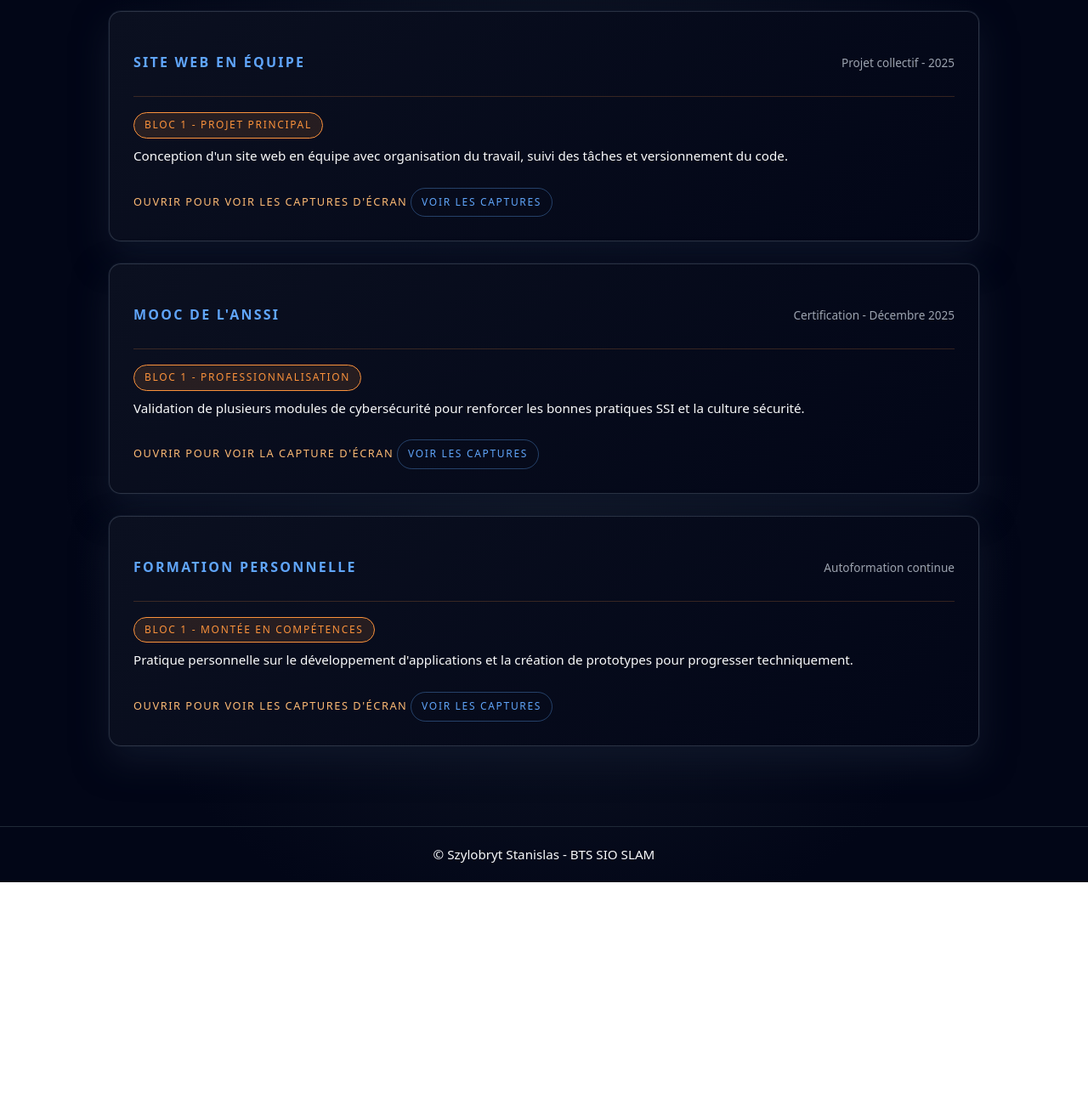
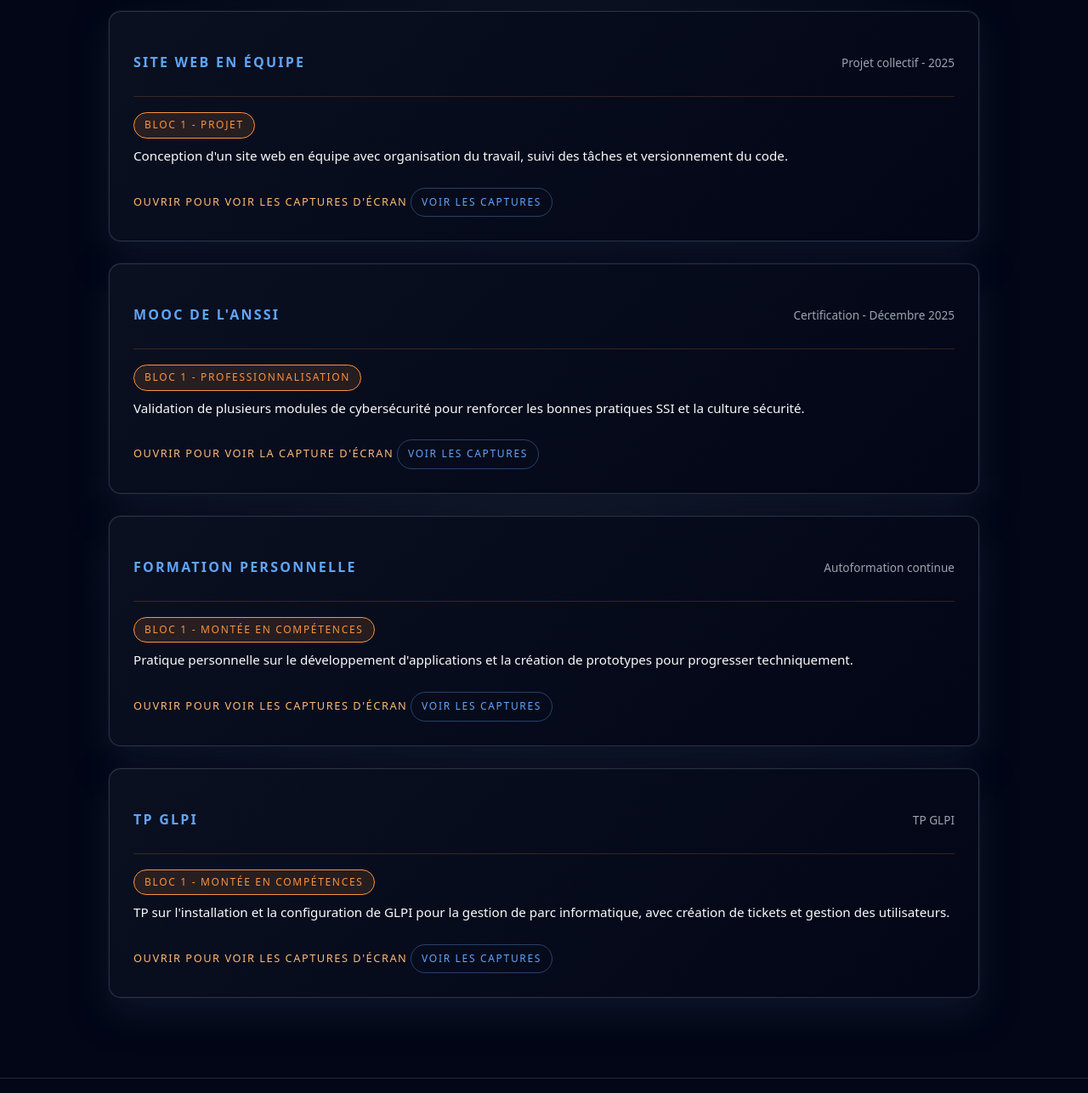
Before and after one commit to stanislassz/Portfolio, a plain HTML site: page realisations.html in a window 1280 px wide. Shown: the part 240-1526 px from the top of the page at 85% size. Before the commit the page ends 1278 px from the top, so only its background shows below. Drawn offline with Linux system fonts and the light colour scheme.

Commit message:
ajout de réalisation pro

```diff
--- a/realisations.html
+++ b/realisations.html
@@ -35,7 +35,7 @@
                         <p class="card-date">Projet collectif - 2025</p>
                     </div>
 
-                    <p class="card-badge">Bloc 1 - Projet principal</p>
+                    <p class="card-badge">Bloc 1 - Projet</p>
                     <p class="card-desc">
                         Conception d'un site web en équipe avec organisation du travail, suivi des tâches et versionnement du code.
                     </p>
@@ -127,6 +127,34 @@
                     </div>
                 </div>
             </details>
+
+            <details class="card realisation-card realisation-expandable">
+                <summary class="realisation-summary">
+                    <div class="realisation-head">
+                        <h3>TP GLPI</h3>
+                        <p class="card-date">TP GLPI</p>
+                    </div>
+
+                    <p class="card-badge">Bloc 1 - Montée en compétences</p>
+                    <p class="card-desc">
+                        TP sur l'installation et la configuration de GLPI pour la gestion de parc informatique, avec création de tickets et gestion des utilisateurs.
+                    </p>
+
+                    <span class="realisation-summary-label">Ouvrir pour voir les captures d'écran</span>
+                </summary>
+
+                <div class="realisation-details">
+                    <h4>Compétences mobilisées</h4>
+                    <ul class="competence-tags">
+                        <li>B1.2 - Répondre aux incidents et aux demandes d’assistance et d’évolution</li>
+                    </ul>
+
+                    <div class="image-grid image-grid-2">
+                        <div class="shot-slot shot-wide">
+                            <img src="images/environnement_dev.png" alt="Screenshot de l'environnement de développement pour le TP GLPI">
+                        </div>
+                </div>
+            </details>
         </div>
     </section>
 </main>
```
Also changed, not shown: 1 other file.
